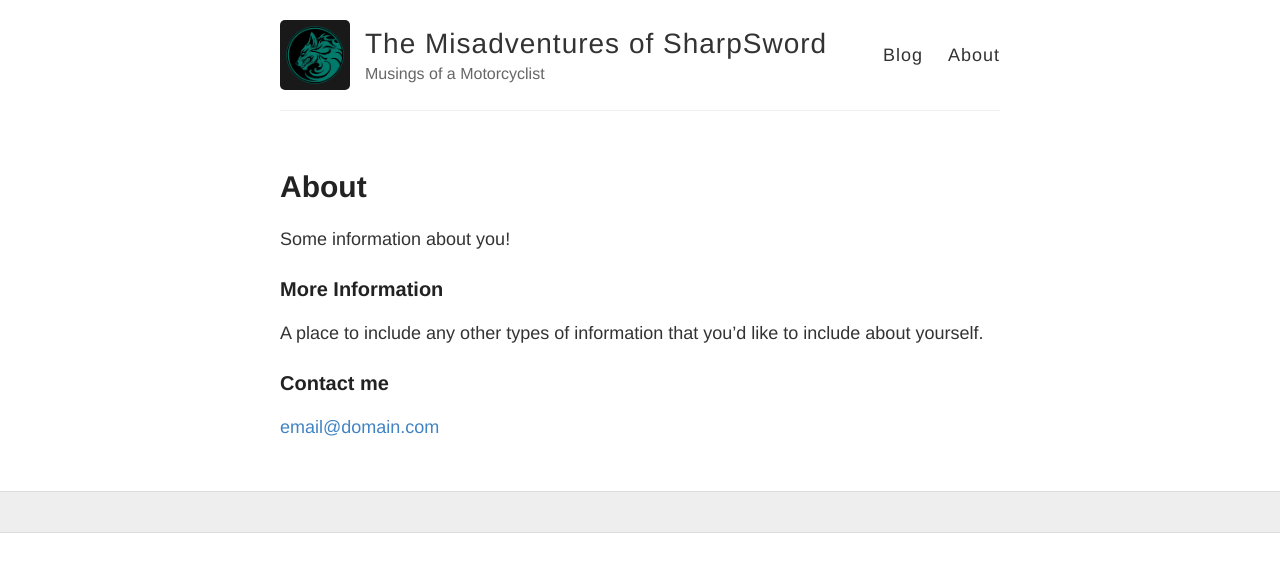
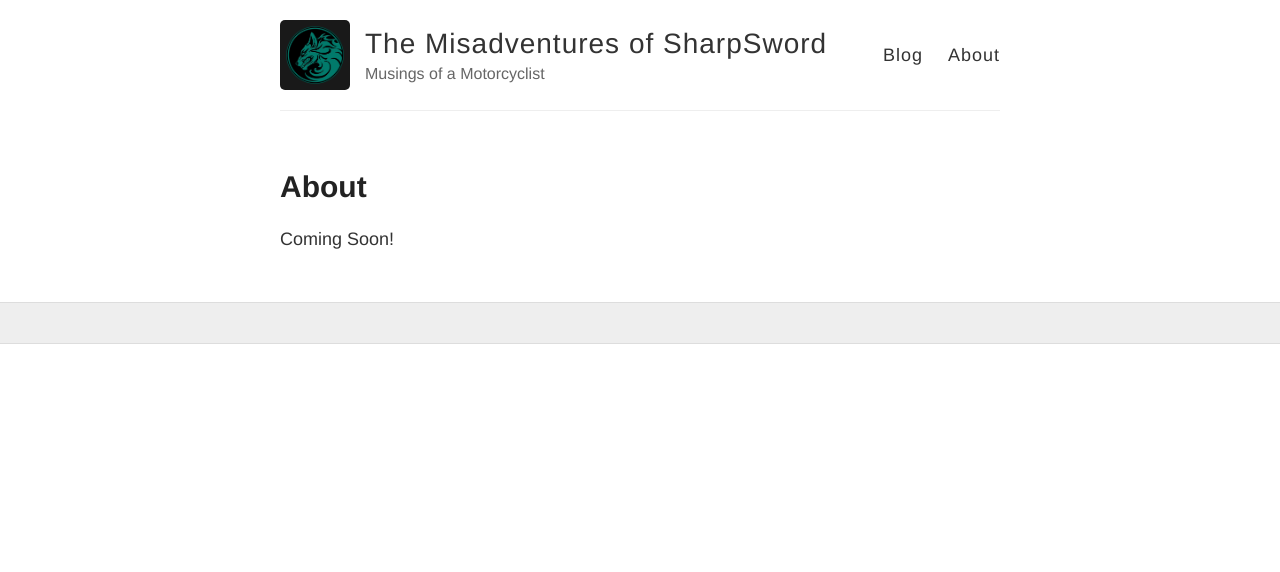
Before and after one commit to sh4rpsw0rd/sh4rpsw0rd.github.io, a Jekyll site: the page built from about.md, in a window 1280 px wide. Shown: the top 572 px of the page. Built offline with Jekyll 4.4.1, drawn with Linux system fonts in a browser that asks for light colours.

Commit message:
Update about.md

```diff
--- a/about.md
+++ b/about.md
@@ -4,12 +4,4 @@
 permalink: /about/
 ---
 
-Some information about you!
-
-### More Information
-
-A place to include any other types of information that you'd like to include about yourself.
-
-### Contact me
-
-[email@domain.com](mailto:email@domain.com)
+Coming Soon!
```
